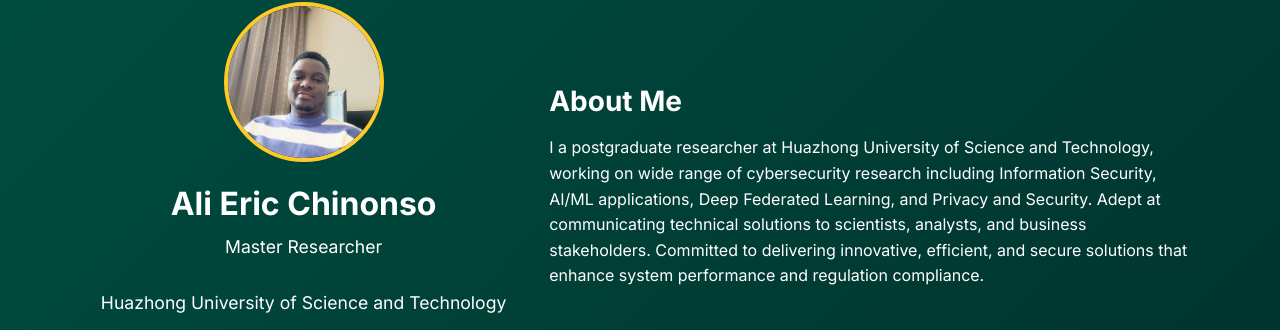
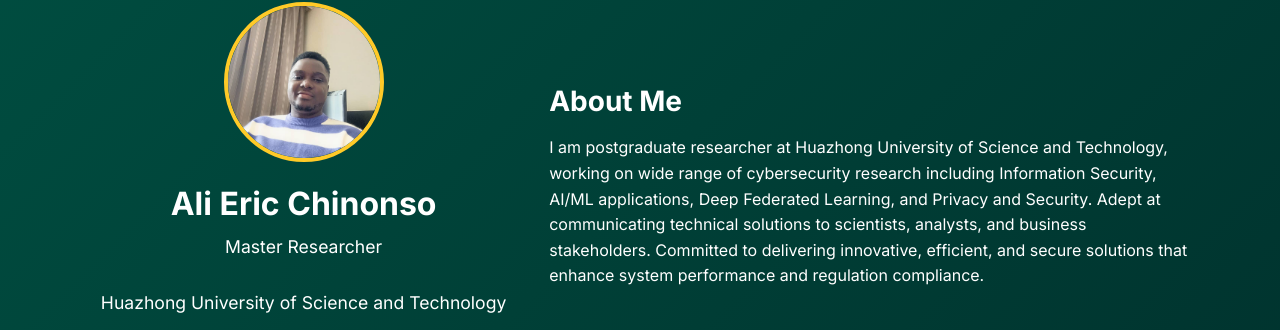
Before and after one commit to EmpireNetwork123/EmpireNetwork123.github.io, a Jekyll site: the page built from index.md, in a window 1280 px wide. Shown: the part 118-448 px from the top of the page. Built offline with Jekyll 4.4.1, drawn with Linux system fonts in a browser that asks for light colours.

```diff
--- a/_config.yml
+++ b/_config.yml
@@ -7,6 +7,6 @@ email: "Ericchinonso1@outlook.com"
 linkedin_username: "ericchinonso"
 github_username: "EmpireNetwork123"
 scholar_link: "https://scholar.google.com/citations?user=88vHMEMAAAAJ"
-about_me: "I a postgraduate researcher at Huazhong University of Science and Technology, working on wide range of cybersecurity research including Information Security, AI/ML applications, Deep Federated Learning, and Privacy and Security. Adept at communicating technical solutions to scientists, analysts, and business stakeholders. Committed to delivering innovative, efficient, and secure solutions that enhance system performance and regulation compliance."
+about_me: "I am postgraduate researcher at Huazhong University of Science and Technology, working on wide range of cybersecurity research including Information Security, AI/ML applications, Deep Federated Learning, and Privacy and Security. Adept at communicating technical solutions to scientists, analysts, and business stakeholders. Committed to delivering innovative, efficient, and secure solutions that enhance system performance and regulation compliance."
 markdown: kramdown
 theme: null
```
